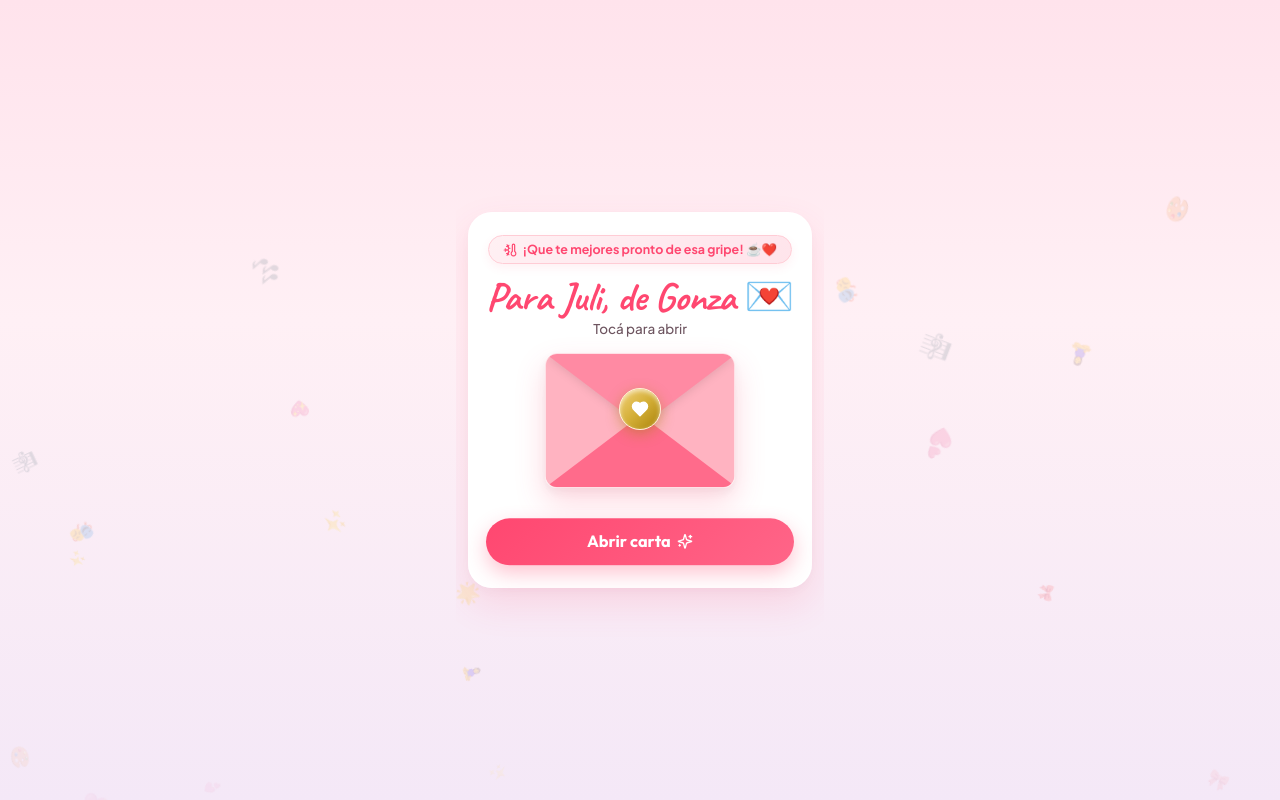
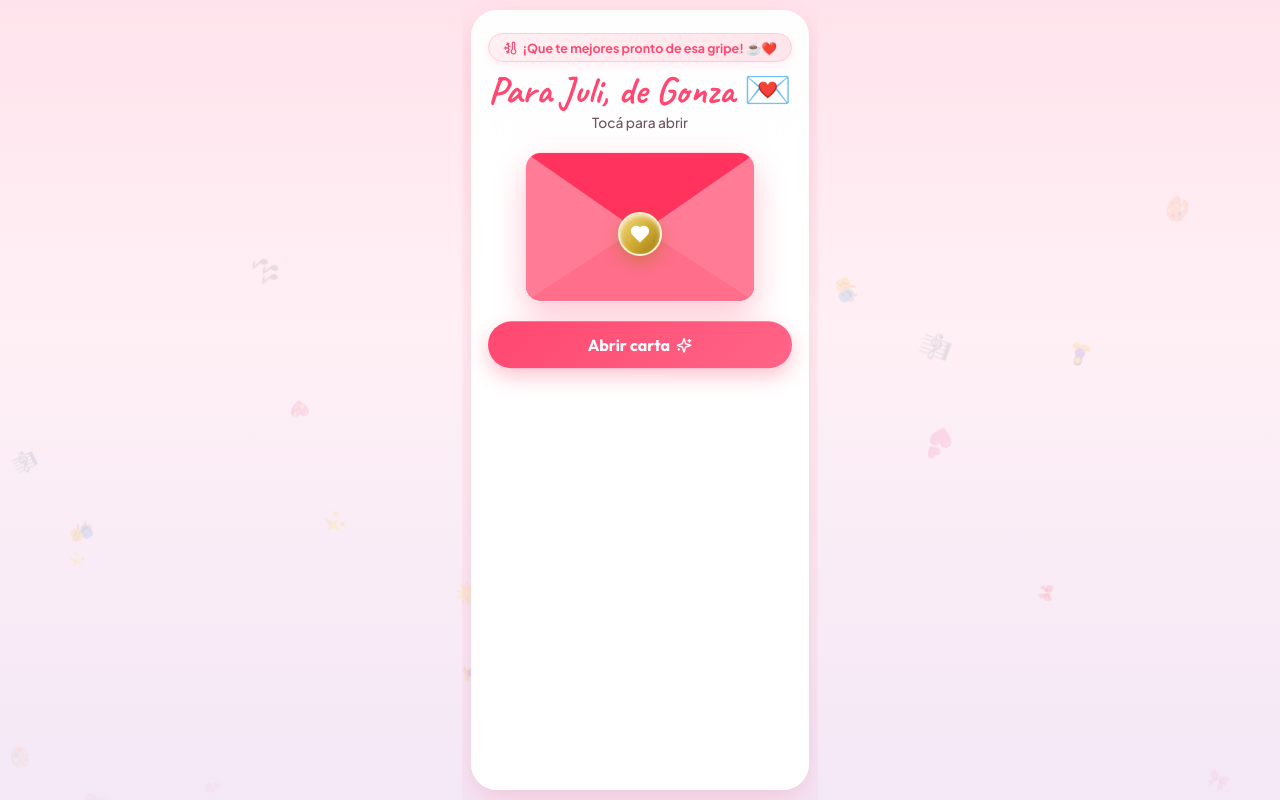
Before and after one commit to GonzaloGamenara/citas, a React (Vite) app: page / in a window 1280 px wide. Built offline with nearby package versions, Linux system fonts and the light colour scheme; a web font is replaced by a local one.

Commit message:
fix: 3d envelope seal, absolute bounded NO button and full 100% height responsive layout

```diff
--- a/src/components/ProposalStep.jsx
+++ b/src/components/ProposalStep.jsx
@@ -7,48 +7,45 @@ const ProposalStep = ({ onAccept }) => {
   const [isOpen, setIsOpen] = useState(false);
   const [phraseIndex, setPhraseIndex] = useState(0);
   const [noPosition, setNoPosition] = useState(null);
+  const cardRef = useRef(null);
   const yesBtnRef = useRef(null);
 
-  // Algoritmo de escape del botón NO estrictamente garantizado dentro del marco visible
+  // Esquivar manteniendo el botón NO 100% DENTRO de la tarjeta (Jamás desaparece de la pantalla)
   const dodgeNoButton = (e) => {
     if (e) {
       e.stopPropagation();
     }
-    const padding = 16;
-    const screenWidth = window.innerWidth;
-    const screenHeight = window.innerHeight;
+    const cardEl = cardRef.current;
+    const cardWidth = cardEl ? cardEl.offsetWidth : 320;
+    const cardHeight = cardEl ? cardEl.offsetHeight : 450;
 
-    const btnWidth = Math.min(170, screenWidth * 0.55);
-    const btnHeight = 44;
+    const btnWidth = 140;
+    const btnHeight = 42;
 
-    let yesBox = null;
-    if (yesBtnRef.current) {
-      yesBox = yesBtnRef.current.getBoundingClientRect();
-    }
+    const minX = 14;
+    const maxX = Math.max(minX, cardWidth - btnWidth - 14);
 
-    let newX = padding;
-    let newY = padding;
+    const minY = 70;
+    const maxY = Math.max(minY, cardHeight - btnHeight - 20);
+
+    let newX = minX;
+    let newY = minY;
     let isValid = false;
     let attempts = 0;
-
-    // Calculamos estrictamente dentro de los bordes del dispositivo
-    const minX = padding;
-    const maxX = Math.max(padding, screenWidth - btnWidth - padding);
-
-    const minY = 60; // Evitar la barra superior
-    const maxY = Math.max(minY, screenHeight - btnHeight - 60);
 
     while (!isValid && attempts < 50) {
       attempts++;
       newX = Math.floor(minX + Math.random() * (maxX - minX));
       newY = Math.floor(minY + Math.random() * (maxY - minY));
 
-      if (yesBox) {
-        const buffer = 45;
-        const overlapsX = newX + btnWidth >= yesBox.left - buffer && newX <= yesBox.right + buffer;
-        const overlapsY = newY + btnHeight >= yesBox.top - buffer && newY <= yesBox.bottom + buffer;
+      // Garantizar que no colisione con el botón SÍ
+      if (yesBtnRef.current) {
+        const yesRect = yesBtnRef.current.getBoundingClientRect();
+        const cardRect = cardEl.getBoundingClientRect();
+        const yesRelativeY = yesRect.top - cardRect.top;
 
-        if (!(overlapsX && overlapsY)) {
+        // Si está a más de 45px de distancia del botón SÍ en el eje Y, es válido
+        if (Math.abs(newY - yesRelativeY) > 45) {
           isValid = true;
         }
       } else {
@@ -61,10 +58,10 @@ const ProposalStep = ({ onAccept }) => {
   };
 
   return (
-    <div className="disney-card">
+    <div className="disney-card" ref={cardRef} style={{ position: 'relative' }}>
       <AnimatePresence mode="wait">
         {!isOpen ? (
-          /* ESTADO 1: SOBRE 3D ELEGANTE CON SELLO DE CERA DORADO 💌 */
+          /* ESTADO 1: SOBRE TIPO CARTA REALISTA CON SELLO DORADO 💌 */
           <motion.div
             key="envelope-view"
             initial={{ opacity: 0, scale: 0.95 }}
@@ -72,8 +69,16 @@ const ProposalStep = ({ onAccept }) => {
             exit={{ opacity: 0, scale: 0.9 }}
             transition={{ duration: 0.35 }}
             onClick={() => setIsOpen(true)}
-            style={{ cursor: 'pointer', padding: '0.2rem 0' }}
+            style={{
+              cursor: 'pointer',
+              display: 'flex',
+              flexDirection: 'column',
+              justifyContent: 'space-between',
+              height: '100%',
+              padding: '0.2rem 0'
+            }}
           >
+            <div>
               <div className="getwell-badge">
                 <ThermometerSnowflake size={14} color="var(--primary-pink)" />
                 <span>{DATE_CONFIG.getWellBadge}</span>
@@ -83,21 +88,20 @@ const ProposalStep = ({ onAccept }) => {
                 {DATE_CONFIG.envelopeTitle}
               </h2>
               <p className="disney-subtitle">{DATE_CONFIG.envelopeSubtitle}</p>
+            </div>
 
-            {/* Ilustración 3D de Carta Realista */}
+            {/* Ilustración 3D de Sobre Realista */}
             <motion.div
               whileHover={{ scale: 1.04 }}
               whileTap={{ scale: 0.96 }}
-              className="envelope-3d-container"
+              className="envelope-real-card"
             >
-              <div className="envelope-3d-paper">
-                <div className="envelope-3d-topflap"></div>
-                <div className="envelope-3d-leftfold"></div>
-                <div className="envelope-3d-rightfold"></div>
-                <div className="envelope-3d-bottomfold"></div>
-                {/* Sello de Cera Dorado con Corazón */}
-                <div className="gold-wax-seal">
-                  <Heart size={18} fill="#ffffff" color="#ffffff" className="pulse-heart" />
+              <div className="envelope-real-body">
+                <div className="envelope-flap-top"></div>
+                <div className="envelope-pocket-left"></div>
+                <div className="envelope-pocket-right"></div>
+                <div className="envelope-wax-stamp">
+                  <Heart size={20} fill="#ffffff" color="#ffffff" className="pulse-heart" />
                 </div>
               </div>
             </motion.div>
@@ -106,20 +110,27 @@ const ProposalStep = ({ onAccept }) => {
               animate={{ y: [0, 3, 0] }}
               transition={{ repeat: Infinity, duration: 1.8 }}
               className="btn-disney-primary"
-              style={{ marginTop: '0.9rem', width: '100%' }}
+              style={{ marginTop: '0.6rem', width: '100%' }}
             >
               <span>Abrir carta</span>
               <Sparkles size={16} />
             </motion.button>
           </motion.div>
         ) : (
-          /* ESTADO 2: PREGUNTA ORGÁNICA ✨ */
+          /* ESTADO 2: PREGUNTA PRINCIPAL ✨ */
           <motion.div
             key="proposal-view"
             initial={{ opacity: 0, y: 20 }}
             animate={{ opacity: 1, y: 0 }}
             transition={{ duration: 0.4 }}
+            style={{
+              display: 'flex',
+              flexDirection: 'column',
+              justifyContent: 'space-between',
+              height: '100%'
+            }}
           >
+            <div>
               <div className="getwell-badge">
                 <ThermometerSnowflake size={14} />
                 <span>{DATE_CONFIG.getWellBadge}</span>
@@ -127,17 +138,18 @@ const ProposalStep = ({ onAccept }) => {
 
               <h1 className="disney-title-serif">{DATE_CONFIG.proposalTitle}</h1>
               <p className="disney-subtitle">{DATE_CONFIG.proposalSubtitle}</p>
+            </div>
 
             {/* Corazón animado */}
             <motion.div
               animate={{ y: [0, -4, 0] }}
               transition={{ repeat: Infinity, duration: 2.8, ease: "easeInOut" }}
-              style={{ margin: '0.2rem 0 1rem 0', display: 'inline-block' }}
+              style={{ margin: '0.4rem 0', display: 'inline-block' }}
             >
               <div
                 style={{
-                  width: '68px',
-                  height: '68px',
+                  width: '74px',
+                  height: '74px',
                   borderRadius: '50%',
                   background: 'linear-gradient(135deg, #ffd3e2 0%, #ff4770 100%)',
                   display: 'flex',
@@ -147,12 +159,12 @@ const ProposalStep = ({ onAccept }) => {
                   margin: '0 auto'
                 }}
               >
-                <Heart size={32} fill="#ffffff" color="#ffffff" className="pulse-heart" />
+                <Heart size={34} fill="#ffffff" color="#ffffff" className="pulse-heart" />
               </div>
             </motion.div>
 
             {/* Botones */}
-            <div style={{ display: 'flex', flexDirection: 'column', gap: '0.7rem', width: '100%', position: 'relative' }}>
+            <div style={{ display: 'flex', flexDirection: 'column', gap: '0.75rem', width: '100%' }}>
               <button
                 ref={yesBtnRef}
                 onClick={onAccept}
@@ -174,7 +186,7 @@ const ProposalStep = ({ onAccept }) => {
               )}
             </div>
 
-            {/* Botón NO esquivo que NUNCA desaparece de pantalla */}
+            {/* Botón NO escapando STRICTAMENTE dentro del contenedor de la tarjeta (Jamás desaparece) */}
             {noPosition && (
               <motion.button
                 onClick={dodgeNoButton}
@@ -183,12 +195,12 @@ const ProposalStep = ({ onAccept }) => {
                 className="btn-disney-secondary"
                 initial={false}
                 animate={{
-                  position: 'fixed',
+                  position: 'absolute',
                   left: `${noPosition.x}px`,
                   top: `${noPosition.y}px`,
-                  maxWidth: 'calc(100vw - 32px)',
+                  maxWidth: 'calc(100% - 28px)',
                   width: 'auto',
-                  zIndex: 99999,
+                  zIndex: 9999,
                   boxShadow: '0 8px 20px rgba(0,0,0,0.18)'
                 }}
                 transition={{ type: "spring", stiffness: 450, damping: 28 }}
--- a/src/styles/theme.css
+++ b/src/styles/theme.css
@@ -1,5 +1,5 @@
 /* =========================================================
-   DISEÑO UX/UI ULTRA-PREMIUM 3.0 (CARTA 3D, NO SCROLL & NAV BARS) ✨
+   DISEÑO UX/UI ULTRA-RESPONSIVO 4.0 (ADAPTACIÓN FULL 100% PANTALLA) ✨
    ========================================================= */
 
 :root {
@@ -9,9 +9,9 @@
   --primary-hover: #e6325a;
   --primary-light: #fff0f3;
   --gold-accent: #d4af37;
-  --gold-gradient: linear-gradient(135deg, #f3d078 0%, #d4af37 50%, #aa820a 100%);
+  --gold-gradient: linear-gradient(135deg, #f8db8a 0%, #d4af37 50%, #9e790a 100%);
   --card-bg: rgba(255, 255, 255, 0.96);
-  --card-shadow: 0 16px 36px rgba(255, 71, 112, 0.14), 0 4px 16px rgba(0, 0, 0, 0.03);
+  --card-shadow: 0 16px 40px rgba(255, 71, 112, 0.16), 0 4px 16px rgba(0, 0, 0, 0.04);
   --text-main: #2b1b22;
   --text-muted: #6e5560;
   --font-serif: 'Playfair Display', serif;
@@ -48,13 +48,13 @@ body {
   padding: 0;
 }
 
-/* Container Principal Móvil */
+/* Container Principal Móvil que ocupa el 100% de la pantalla */
 .app-container {
   width: 100%;
-  max-width: 400px;
+  max-width: 430px;
   min-height: 100vh;
   min-height: 100dvh;
-  padding: 0.75rem 0.75rem;
+  padding: 0.6rem 0.6rem;
   display: flex;
   flex-direction: column;
   justify-content: center;
@@ -64,21 +64,26 @@ body {
   overflow-x: hidden;
 }
 
-/* Tarjeta Principal Compacta sin Scroll */
+/* Tarjeta Principal Adaptada en Altura al 100% de la pantalla */
 .disney-card {
   background: var(--card-bg);
   backdrop-filter: blur(16px);
   -webkit-backdrop-filter: blur(16px);
-  border-radius: 24px;
-  padding: 1.2rem 1.1rem;
+  border-radius: 26px;
+  padding: 1.2rem 1rem;
   box-shadow: var(--card-shadow);
   border: 1.5px solid rgba(255, 255, 255, 0.98);
   width: 100%;
   max-width: 100%;
+  min-height: calc(100dvh - 1.2rem);
+  display: flex;
+  flex-direction: column;
+  justify-content: space-between;
   text-align: center;
   position: relative;
   z-index: 20;
   box-sizing: border-box;
+  overflow: hidden;
 }
 
 /* Badge Tierno Pronta Recuperación */
@@ -94,36 +99,41 @@ body {
   font-size: 0.78rem;
   font-weight: 700;
   color: var(--primary-pink);
-  margin-bottom: 0.6rem;
+  margin-bottom: 0.4rem;
+  max-width: 100%;
+  white-space: nowrap;
+  overflow: hidden;
+  text-overflow: ellipsis;
   box-shadow: 0 4px 10px rgba(255, 71, 112, 0.08);
-  line-height: 1.2;
 }
 
-/* Tipografías */
+/* Tipografías con Ajuste Responsivo Estricto */
 .letter-recipient-title {
   font-family: var(--font-accent);
-  font-size: 2.5rem;
+  font-size: clamp(1.8rem, 6vw, 2.4rem);
   font-weight: 700;
   color: var(--primary-pink);
   line-height: 1.1;
   margin-top: 0.1rem;
   margin-bottom: 0.1rem;
-  letter-spacing: -0.5px;
+  word-wrap: break-word;
+  max-width: 100%;
 }
 
 .disney-title-serif {
   font-family: var(--font-serif);
-  font-size: 1.45rem;
+  font-size: clamp(1.25rem, 4.5vw, 1.55rem);
   font-weight: 700;
   color: var(--text-main);
   line-height: 1.25;
   margin-bottom: 0.25rem;
   letter-spacing: -0.3px;
+  word-wrap: break-word;
 }
 
 .disney-title-accent {
   font-family: var(--font-accent);
-  font-size: 2rem;
+  font-size: clamp(1.6rem, 5vw, 2rem);
   color: var(--primary-pink);
   line-height: 1.1;
   margin-bottom: 0.1rem;
@@ -131,11 +141,11 @@ body {
 }
 
 .disney-subtitle {
-  font-size: 0.84rem;
+  font-size: clamp(0.78rem, 3.2vw, 0.86rem);
   color: var(--text-muted);
   font-weight: 500;
   line-height: 1.35;
-  margin-bottom: 0.9rem;
+  margin-bottom: 0.6rem;
 }
 
 /* Botones Principales */
@@ -143,9 +153,9 @@ body {
   background: linear-gradient(135deg, #ff4770 0%, #ff6588 100%);
   color: white;
   font-family: var(--font-heading);
-  font-size: 1.02rem;
+  font-size: 1rem;
   font-weight: 700;
-  padding: 0.82rem 1.2rem;
+  padding: 0.85rem 1.2rem;
   border-radius: 50px;
   border: none;
   cursor: pointer;
@@ -167,9 +177,9 @@ body {
   background: white;
   color: var(--primary-pink);
   font-family: var(--font-heading);
-  font-size: 0.92rem;
+  font-size: 0.9rem;
   font-weight: 600;
-  padding: 0.68rem 1rem;
+  padding: 0.7rem 1rem;
   border-radius: 50px;
   border: 1.5px solid #ffccd5;
   cursor: pointer;
@@ -182,102 +192,81 @@ body {
 }
 
 /* =========================================================
-   SOBRE 3D REALISTA CON SELLO DE CERA DORADO 💌
+   DISEÑO SOBRE TIPO CARTA REALISTA 💌 (Elegante & Responsivo)
    ========================================================= */
-.envelope-3d-container {
-  margin: 0.8rem auto 1rem auto;
-  width: 190px;
-  height: 135px;
+.envelope-real-card {
+  width: 100%;
+  max-width: 230px;
+  height: 150px;
+  margin: 0.6rem auto;
   position: relative;
   cursor: pointer;
-  perspective: 800px;
+  perspective: 1000px;
 }
 
-.envelope-3d-paper {
+.envelope-real-body {
   width: 100%;
   height: 100%;
-  background: linear-gradient(145deg, #ffffff 0%, #fff2f5 100%);
-  border-radius: 12px;
+  background: linear-gradient(135deg, #ffa3b5 0%, #ff4770 100%);
+  border-radius: 16px;
   position: relative;
-  box-shadow: 0 14px 30px rgba(255, 71, 112, 0.22), 0 4px 10px rgba(0, 0, 0, 0.05);
-  border: 1px solid #ffe0e6;
+  box-shadow: 0 14px 32px rgba(255, 71, 112, 0.3), inset 0 2px 6px rgba(255, 255, 255, 0.4);
   overflow: hidden;
+  border: 1.5px solid rgba(255, 255, 255, 0.8);
 }
 
-/* Solapa superior del sobre */
-.envelope-3d-topflap {
+.envelope-flap-top {
   position: absolute;
   top: 0;
   left: 0;
   width: 0;
   height: 0;
-  border-left: 95px solid transparent;
-  border-right: 95px solid transparent;
-  border-top: 72px solid #ff8aa3;
+  border-left: 115px solid transparent;
+  border-right: 115px solid transparent;
+  border-top: 80px solid #ff335e;
   transform-origin: top;
-  transition: transform 0.5s ease;
   z-index: 3;
-  filter: drop-shadow(0 2px 4px rgba(0,0,0,0.1));
 }
 
-/* Pliegues laterales del sobre */
-.envelope-3d-leftfold {
+.envelope-pocket-left {
   position: absolute;
   bottom: 0;
   left: 0;
   width: 0;
   height: 0;
-  border-left: 95px solid #ffb3c1;
-  border-top: 67px solid transparent;
-  border-bottom: 67px solid #ffa3b5;
+  border-left: 115px solid #ff7b96;
+  border-top: 75px solid transparent;
+  border-bottom: 75px solid #ff6e8a;
   z-index: 2;
 }
 
-.envelope-3d-rightfold {
+.envelope-pocket-right {
   position: absolute;
   bottom: 0;
   right: 0;
   width: 0;
   height: 0;
-  border-right: 95px solid #ffb3c1;
-  border-top: 67px solid transparent;
-  border-bottom: 67px solid #ffa3b5;
+  border-right: 115px solid #ff7b96;
+  border-top: 75px solid transparent;
+  border-bottom: 75px solid #ff6e8a;
   z-index: 2;
 }
 
-.envelope-3d-bottomfold {
+.envelope-wax-stamp {
   position: absolute;
-  bottom: 0;
-  left: 0;
-  width: 0;
-  height: 0;
-  border-left: 95px solid transparent;
-  border-right: 95px solid transparent;
-  border-bottom: 72px solid #ff6b8b;
-  z-index: 2;
-}
-
-/* Sello de Cera Dorado con Corazón Emboscado */
-.gold-wax-seal {
-  position: absolute;
-  top: 55px;
+  top: 55%;
   left: 50%;
   transform: translate(-50%, -50%);
-  width: 42px;
-  height: 42px;
+  width: 44px;
+  height: 44px;
   border-radius: 50%;
   background: var(--gold-gradient);
   display: flex;
   align-items: center;
   justify-content: center;
-  box-shadow: 0 4px 14px rgba(170, 130, 10, 0.45), inset 0 2px 4px rgba(255,255,255,0.6);
+  box-shadow: 0 6px 16px rgba(158, 121, 10, 0.4), inset 0 2px 4px rgba(255,255,255,0.7);
   z-index: 5;
-  border: 1.5px solid #fff5d6;
-  transition: transform 0.2s ease;
-}
-
-.gold-wax-seal:hover {
-  transform: translate(-50%, -50%) scale(1.1);
+  border: 2px solid #fff3d1;
 }
 
 /* Fondo de Chispas */
@@ -294,7 +283,7 @@ body {
 
 .floating-heart {
   position: absolute;
-  opacity: 0.18;
+  opacity: 0.15;
   animation: floatUp 12s infinite linear;
 }
 
@@ -303,8 +292,8 @@ body {
     transform: translateY(105vh) rotate(0deg) scale(0.6);
     opacity: 0;
   }
-  20% { opacity: 0.18; }
-  80% { opacity: 0.18; }
+  20% { opacity: 0.15; }
+  80% { opacity: 0.15; }
   100% {
     transform: translateY(-10vh) rotate(360deg) scale(0.85);
     opacity: 0;
@@ -315,7 +304,7 @@ body {
   display: flex;
   justify-content: center;
   gap: 0.35rem;
-  margin-bottom: 0.75rem;
+  margin-bottom: 0.4rem;
 }
 
 .dot-step {
```
Also changed, not shown: src/components/DateTypeStep.jsx (+40 -31 lines). Lines whose indentation alone changed are shown as unchanged.
